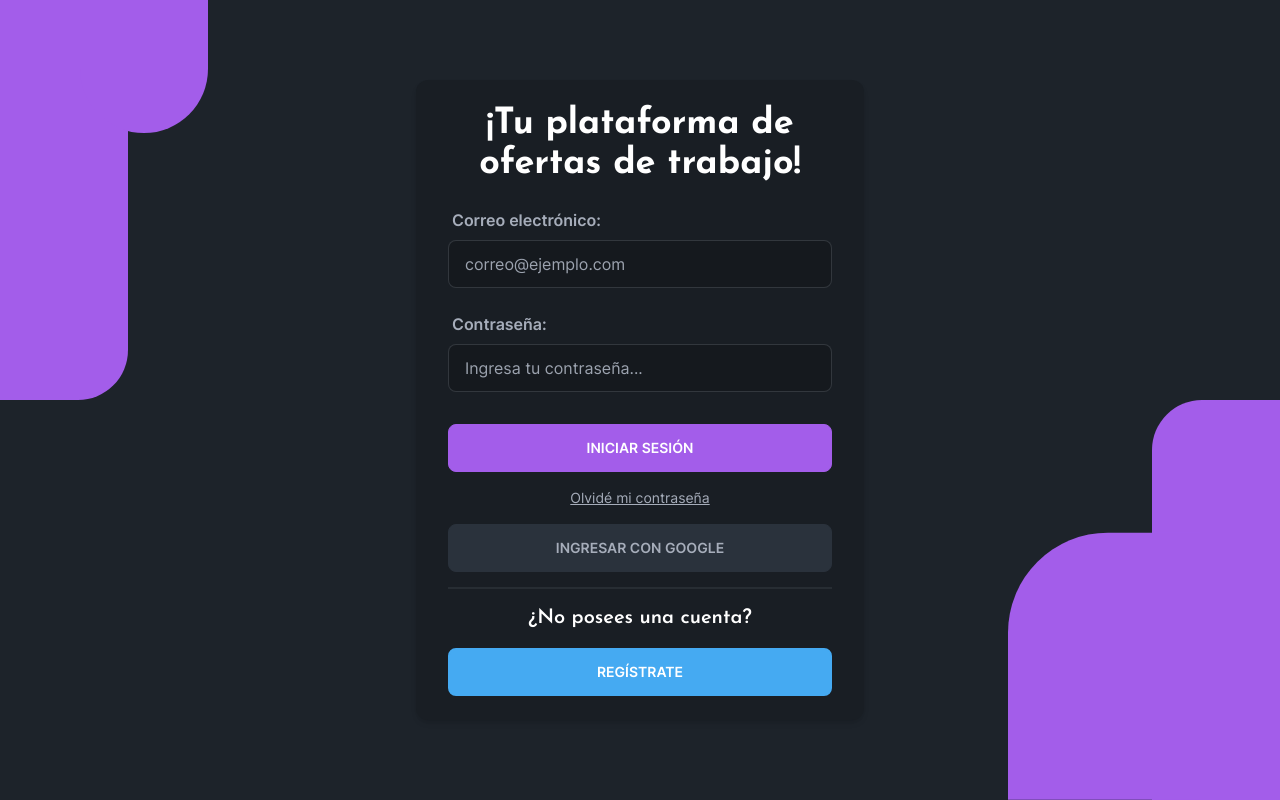
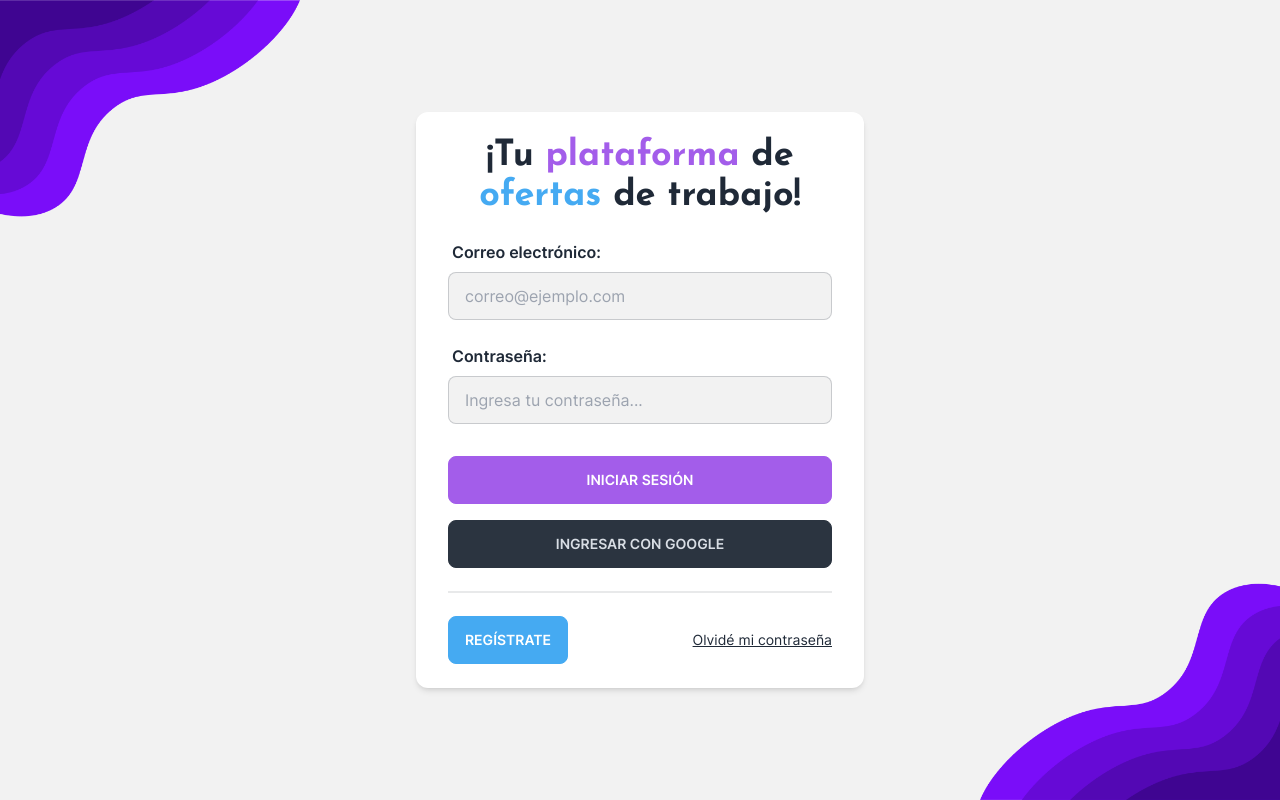
Before and after one commit to esteban-florez/novaship, a Next.js app: page /auth/login in a window 1280 px wide. Built offline with nearby package versions, Linux system fonts and the light colour scheme.

Commit message:
theme changed, login and signup new styles

```diff
--- a/app/auth/layout.tsx
+++ b/app/auth/layout.tsx
@@ -1,3 +1,4 @@
+/* eslint-disable @next/next/no-img-element */
 import '@/styles/globals.css'
 
 export default function AuthLayout({
@@ -6,12 +7,10 @@ export default function AuthLayout({
   children: React.ReactNode
 }) {
   return (
-    <main className="relative grid min-h-screen w-screen place-items-center">
-      <div className="absolute left-0 top-0 hidden h-3/6 w-32 flex-col rounded-br-[50px] bg-primary lg:block" />
-      <div className="absolute left-20 top-0 hidden h-1/6 w-32 flex-col rounded-b-[100px] bg-primary lg:block" />
+    <main className="relative grid min-h-full place-items-center">
+      <img src="/corner.webp" alt="Imagen decorativa en esquinas" width={300} height={300} className="absolute left-0 top-0 hidden rotate-180 md:block" />
       {children}
-      <div className="absolute bottom-0 right-0 hidden h-3/6 w-32 rotate-180 flex-col rounded-br-[50px] bg-primary lg:block" />
-      <div className="absolute bottom-0 right-20 hidden h-2/6 w-48 rotate-180 flex-col rounded-br-[100px] bg-primary lg:block" />
+      <img src="/corner.webp" alt="Imagen decorativa en esquinas" width={300} height={300} className="absolute bottom-0 right-0 hidden md:block" />
     </main>
   )
 }
--- a/app/auth/login/page.tsx
+++ b/app/auth/login/page.tsx
@@ -8,22 +8,25 @@ export const metadata: Metadata = {
 
 export default function LoginPage() {
   return (
-    <section className="z-10 mx-2 flex max-w-md flex-col rounded-xl bg-base-200 px-4 py-6 shadow-md md:px-8">
-      <h2 className="text-center font-title text-2xl font-bold text-white md:text-4xl">
-        ¡Tu plataforma de ofertas de trabajo!
+    <section className="z-10 mx-2 my-6 flex w-full max-w-md flex-col rounded-xl bg-base-100 px-4 py-6 shadow-md md:px-8">
+      <h2 className="text-center font-title text-2xl font-bold md:text-4xl">
+        ¡Tu <span className="text-primary">plataforma</span> de <span className="text-secondary">ofertas</span> de trabajo!
       </h2>
       <LogInForm />
-      <div className="divider divider-vertical my-2" />
+      <div className="divider divider-vertical" />
       <footer className="flex flex-col gap-4">
-        <p className="text-center font-title text-xl font-semibold text-white">
-          ¿No posees una cuenta?
-        </p>
-        <div className="flex w-full flex-col gap-2">
+        <div className="flex w-full flex-col gap-2 md:flex-row md:items-center md:justify-between">
           <Link
             href="/auth/signup"
-            className="btn-secondary btn w-full border-2"
+            className="btn-secondary btn"
           >
             Regístrate
+          </Link>
+          <Link
+            href="/auth/login"
+            className="text-center text-sm underline"
+          >
+            Olvidé mi contraseña
           </Link>
         </div>
       </footer>
--- a/app/auth/signup/page.tsx
+++ b/app/auth/signup/page.tsx
@@ -9,8 +9,8 @@ export const metadata: Metadata = {
 
 export default async function SignUpPage() {
   return (
-    <section className="z-10 mx-2 flex flex-col rounded-xl bg-base-200 px-4 py-6 shadow-md md:px-8">
-      <h2 className="text-center font-title text-2xl font-bold text-white md:text-4xl">
+    <section className="z-10 mx-2 flex flex-col rounded-xl bg-base-100 px-4 py-6 shadow-md md:px-8">
+      <h2 className="text-center font-title text-2xl font-bold md:text-4xl">
         ¡Regístrate!
       </h2>
       <SignUpForm />
--- a/app/layout.tsx
+++ b/app/layout.tsx
@@ -30,9 +30,9 @@ export default function RootLayout({
   children: React.ReactNode
 }) {
   return (
-    <html lang="es" className={`${inter.variable} ${josefin.variable} font-default`} data-theme="dark">
+    <html lang="es" className={`${inter.variable} ${josefin.variable} h-full bg-base-200 font-default`} data-theme="light">
       <SessionProvider>
-        <body>
+        <body className="h-full">
           {children}
         </body>
       </SessionProvider>
--- a/components/login/LogInForm.tsx
+++ b/components/login/LogInForm.tsx
@@ -2,7 +2,6 @@
 
 import { XMarkIcon } from '@heroicons/react/24/solid'
 import { signIn } from 'next-auth/react'
-import Link from 'next/link'
 import { useSearchParams } from 'next/navigation'
 import { useState } from 'react'
 import GoogleSignUpButton from '../GoogleSignUpButton'
@@ -44,7 +43,7 @@ export default function LogInForm() {
           type="text"
           id="email"
           placeholder="correo@ejemplo.com"
-          className="input-bordered input w-full rounded-lg bg-base-300"
+          className="input-bordered input w-full bg-base-200"
         />
       </div>
       <div className="form-control mt-4 w-full">
@@ -55,19 +54,13 @@ export default function LogInForm() {
           type="password"
           id="password"
           placeholder="Ingresa tu contraseña..."
-          className="input-bordered input w-full rounded-lg bg-base-300"
+          className="input-bordered input w-full bg-base-200"
         />
       </div>
       <div className="flex flex-col gap-4">
         <button type="submit" className="btn-primary btn mt-8 w-full md:w-auto">
           Iniciar sesión
         </button>
-        <Link
-          href="/auth/login"
-          className="text-center text-sm underline"
-        >
-          Olvidé mi contraseña
-        </Link>
         <GoogleSignUpButton />
       </div>
     </form>
--- a/components/signup/SignUpForm.tsx
+++ b/components/signup/SignUpForm.tsx
@@ -36,7 +36,7 @@ export default function SignUpForm() {
             id="name"
             name="name"
             placeholder="Ej. Luis"
-            className="input-bordered input w-full rounded-lg bg-base-300"
+            className="input-bordered input w-full bg-base-200"
           />
         </div>
         <div className="form-control w-full">
@@ -48,7 +48,7 @@ export default function SignUpForm() {
             id="surname"
             name="surname"
             placeholder="Ej. Pérez"
-            className="input-bordered input w-full rounded-lg bg-base-300"
+            className="input-bordered input w-full bg-base-200"
           />
         </div>
         <div className="form-control w-full">
@@ -60,7 +60,7 @@ export default function SignUpForm() {
             id="email"
             name="email"
             placeholder="correo@ejemplo.com"
-            className="input-bordered input w-full rounded-lg bg-base-300"
+            className="input-bordered input w-full bg-base-200"
           />
         </div>
         <div className="form-control w-full">
@@ -72,7 +72,7 @@ export default function SignUpForm() {
             id="password"
             name="password"
             placeholder="Ingresa tu contraseña..."
-            className="input-bordered input w-full rounded-lg bg-base-300"
+            className="input-bordered input w-full bg-base-200"
           />
         </div>
       </div>
--- a/tailwind.config.js
+++ b/tailwind.config.js
@@ -1,4 +1,5 @@
 import daisyui from 'daisyui'
+import themes from 'daisyui/src/theming/themes'
 
 /** @type {import('tailwindcss').Config} */
 module.exports = {
@@ -20,37 +21,18 @@ module.exports = {
     logs: false,
     themes: [
       {
-        dark: {
-          'color-scheme': 'dark',
+        light: {
+          ...themes["[data-theme=light]"],
           primary: '#a55eea',
           'primary-content': '#ffffff',
           secondary: '#45aaf2',
           'secondary-content': '#ffffff',
           accent: '#2bcbba',
-          neutral: '#2a323c',
-          'neutral-focus': '#242b33',
-          'neutral-content': '#A6ADBB',
-          'base-100': '#1d232a',
-          'base-200': '#191e24',
-          'base-300': '#15191e',
-          'base-content': '#A6ADBB',
+          // 'base-100': '#E5E7EB',
+          // 'base-200': '#F3F4F6',
+          // 'base-300': '#D1D5DB',
+          // 'base-content': '#1C1917',
         },
-
-        // light: {
-        //   'color-scheme': 'light',
-        // primary: '#a55eea',
-        // 'primary-content': '#ffffff',
-        // secondary: '#45aaf2',
-        // 'secondary-content': '#ffffff',
-        // accent: '#2bcbba',
-        //   neutral: '#FFFFFF',
-        //   'neutral-focus': '#242b33',
-        //   'neutral-content': '#A6ADBB',
-        //   'base-100': '#E5E7EB',
-        //   'base-200': '#F3F4F6',
-        //   'base-300': '#D1D5DB',
-        //   'base-content': '#1C1917',
-        // },
       },
     ],
   },
```
Also changed, not shown: public/corner.webp (added), 1 other file (tests, documents, lock files or other folders).
